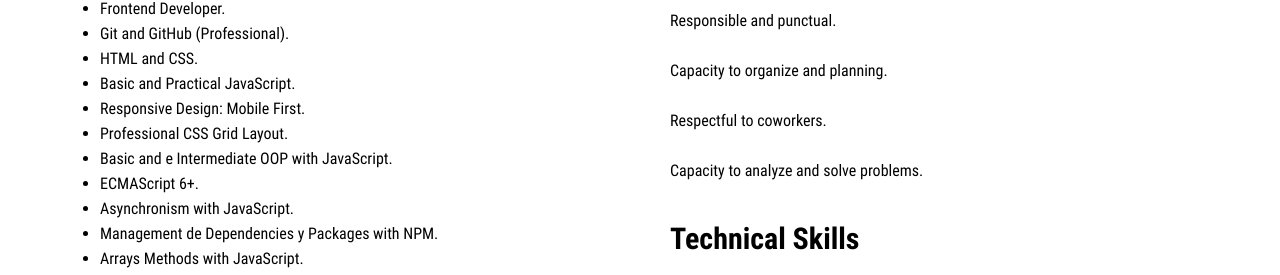
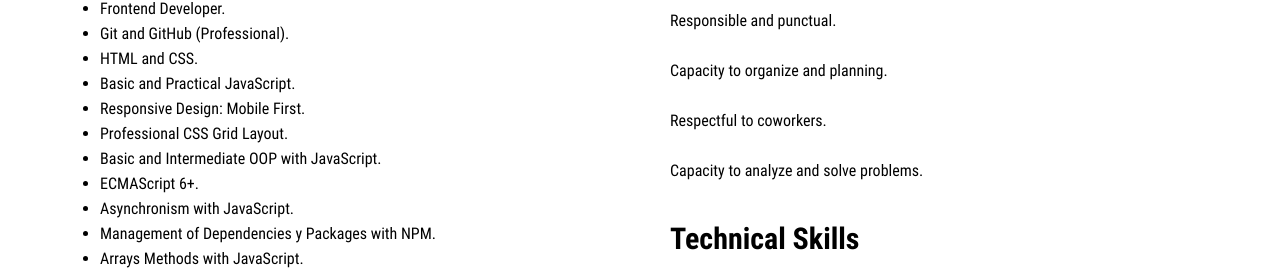
Before and after one commit to manuelmad/manuelmad-nextjs, a Next.js app: page / in a window 1280 px wide. Shown: the part 964-1239 px from the top of the page. Built offline with nearby package versions, Linux system fonts and the light colour scheme.

Commit message:
Correcting ortopraphyc flaws.

```diff
--- a/app/page.js
+++ b/app/page.js
@@ -74,10 +74,10 @@ export default function Home() {
                     <li>Basic and Practical JavaScript.</li>
                     <li>Responsive Design: Mobile First.</li>
                     <li>Professional CSS Grid Layout.</li>
-                    <li>Basic and e Intermediate OOP with JavaScript.</li>
+                    <li>Basic and Intermediate OOP with JavaScript.</li>
                     <li>ECMAScript 6+.</li>
                     <li>Asynchronism with JavaScript.</li>
-                    <li>Management de Dependencies y Packages with NPM.</li>
+                    <li>Management of Dependencies y Packages with NPM.</li>
                     <li>Arrays Methods with JavaScript.</li>
                     <li>REST API's with JavaScript.</li>
                     <li>Webpack.</li>
```
